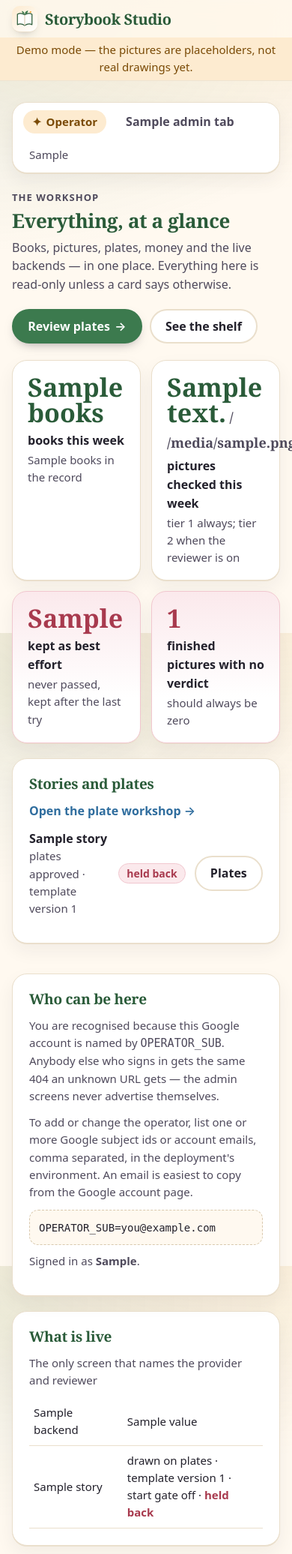
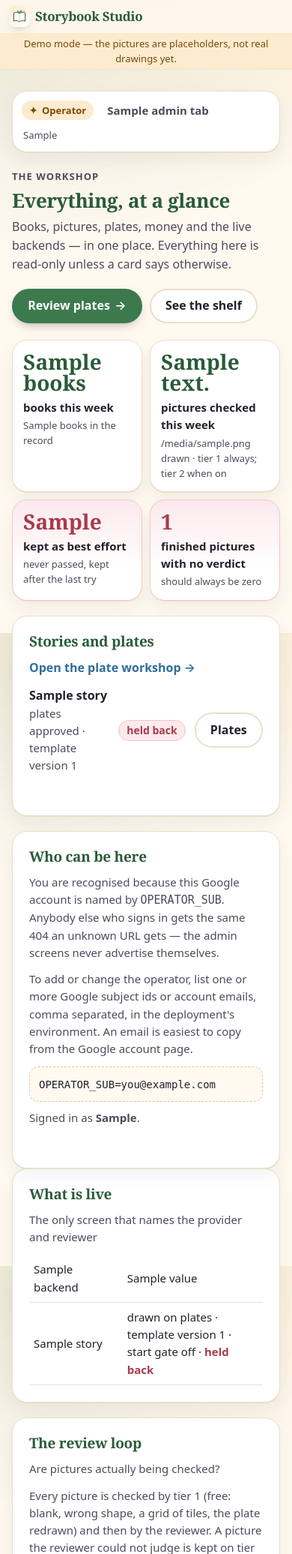
Before and after one commit to SYKhayyat/jack-and-the-beanstalk-book, a FastAPI app: template app/templates/admin_status.html in a window 390 px wide. Shown: the top 2072 px of the page at 75% size. Run offline with FastAPI, Linux system fonts and the light colour scheme; the template is opened without the code that fills it: most values are stand-ins (such as "Sample title", 1, 10 or a date in 2020); some libraries are stand-ins or nearby versions; some web fonts are replaced.

Commit message:
fix: keep the mobile header on one line and make operator cards read cleaner
The phone header wrapped into three rows and the workshop tiles squeezed to
unreadable type; tightening the small-screen rules keeps the wordmark, balance
and account on a single row and the tiles legible at 390px.

🤖 Generated with Codebuff
Co-Authored-By: Codebuff <noreply@codebuff.com>

```diff
--- a/app/static/style.css
+++ b/app/static/style.css
@@ -2004,6 +2004,35 @@ dialog.modal form {
 /* --- small screens ------------------------------------------------------------------------------ */
 
 @media (max-width: 640px) {
+  .site-header-inner {
+    flex-wrap: nowrap;
+    gap: 8px;
+    padding: 8px 12px;
+  }
+  .wordmark {
+    gap: 7px;
+    font-size: 17px;
+  }
+  .wordmark-mark {
+    width: 28px;
+    height: 28px;
+    border-radius: 8px;
+  }
+  .header-actions {
+    gap: 6px;
+  }
+  .header-actions .pill {
+    min-height: 36px;
+    padding: 0.25em 0.75em;
+    font-size: 14px;
+  }
+  .avatar-button {
+    width: 36px;
+    height: 36px;
+  }
+  .avatar {
+    font-size: 12px;
+  }
   .header-title {
     display: none;
   }
@@ -2555,7 +2584,10 @@ dialog.modal form {
   display: grid;
   grid-template-columns: minmax(0, 1.5fr) minmax(0, 1fr);
   gap: 20px;
-  align-items: start;
+  align-items: stretch;
+}
+.admin-quick-card {
+  height: 100%;
 }
 .admin-card-head {
   display: flex;
@@ -2732,13 +2764,45 @@ dialog.modal form {
 }
 
 @media (max-width: 640px) {
+  .demo-ribbon {
+    padding: 4px var(--gutter);
+    font-size: 13px;
+  }
   .admin-head {
     align-items: flex-start;
   }
   .admin-tiles {
     grid-template-columns: repeat(2, minmax(0, 1fr));
+    gap: 10px;
+  }
+  .admin-tile {
+    padding: 14px;
+  }
+  .admin-tile-figure {
+    font-size: 28px;
+  }
+  .admin-tile-label {
+    font-size: 15px;
+  }
+  .admin-tile-note {
+    font-size: 13px;
   }
   .admin-bar {
+    gap: 8px;
+    padding: 10px 12px;
     border-radius: var(--radius-card);
   }
-}
+  .admin-badge {
+    padding: 3px 10px;
+    font-size: 13px;
+  }
+  .admin-tabs a {
+    min-height: 30px;
+    padding: 2px 10px;
+    font-size: 15px;
+  }
+  .admin-who {
+    padding: 0 2px 2px;
+    font-size: 13px;
+  }
+}
--- a/app/templates/admin_status.html
+++ b/app/templates/admin_status.html
@@ -36,9 +36,9 @@
       <span class="admin-tile-note">{{ ever.books }} in the record</span>
     </a>
     <a class="admin-tile" href="#review-heading">
-      <span class="admin-tile-figure">{{ week.reviewed }}<span class="admin-tile-of"> / {{ week.pictures }}</span></span>
+      <span class="admin-tile-figure">{{ week.reviewed }}</span>
       <span class="admin-tile-label">pictures checked this week</span>
-      <span class="admin-tile-note">tier 1 always; tier 2 when the reviewer is on</span>
+      <span class="admin-tile-note">{{ week.pictures }} drawn · tier 1 always; tier 2 when on</span>
     </a>
     <a class="admin-tile{% if week.best_effort %} is-bad{% endif %}" href="#review-heading">
       <span class="admin-tile-figure">{{ week.best_effort }}</span>
@@ -68,7 +68,7 @@
             </span>
           </div>
           <span class="admin-state{% if story.can_start %} is-good{% else %} is-bad{% endif %}">
-            {{ "ready" if story.can_start else "held back" }}
+            {{ "open" if story.can_start else "held back" }}
           </span>
           <a class="button" href="/admin/plates/{{ story.key }}">Plates</a>
         </li>
```
